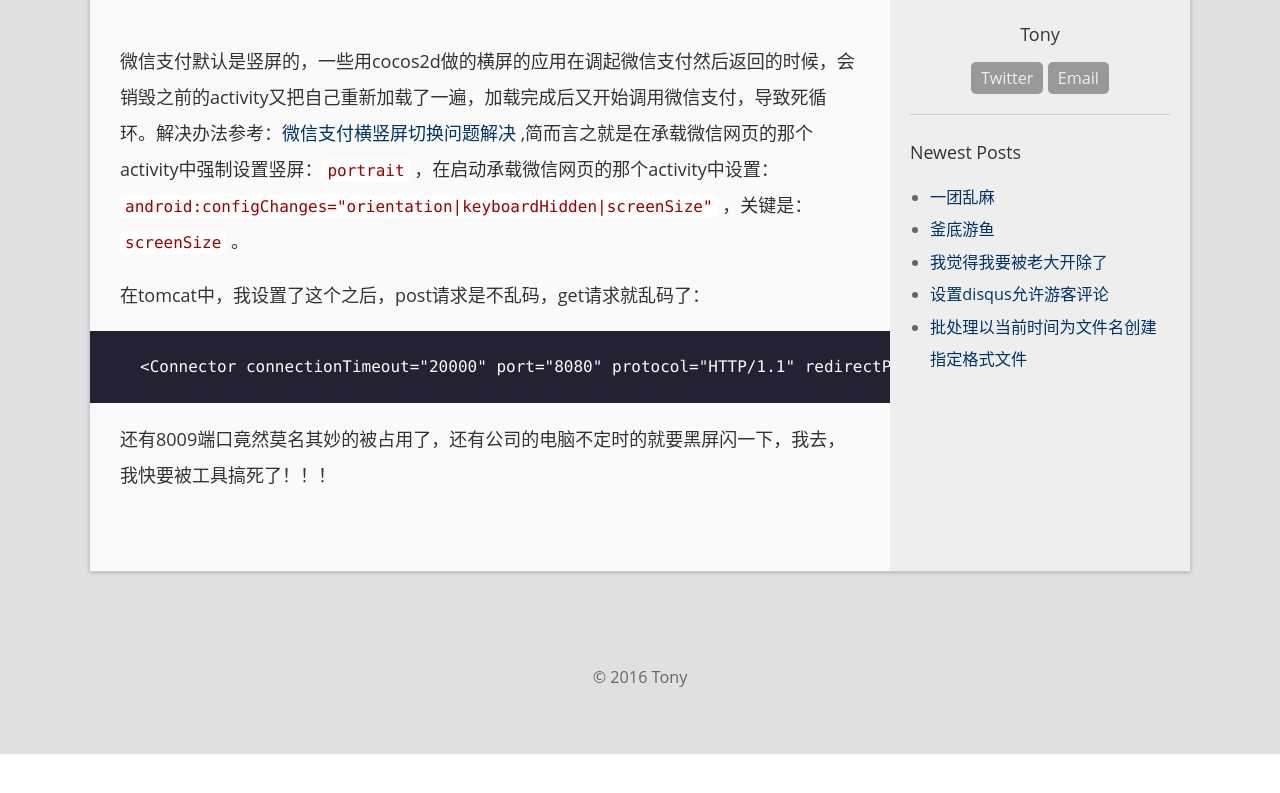
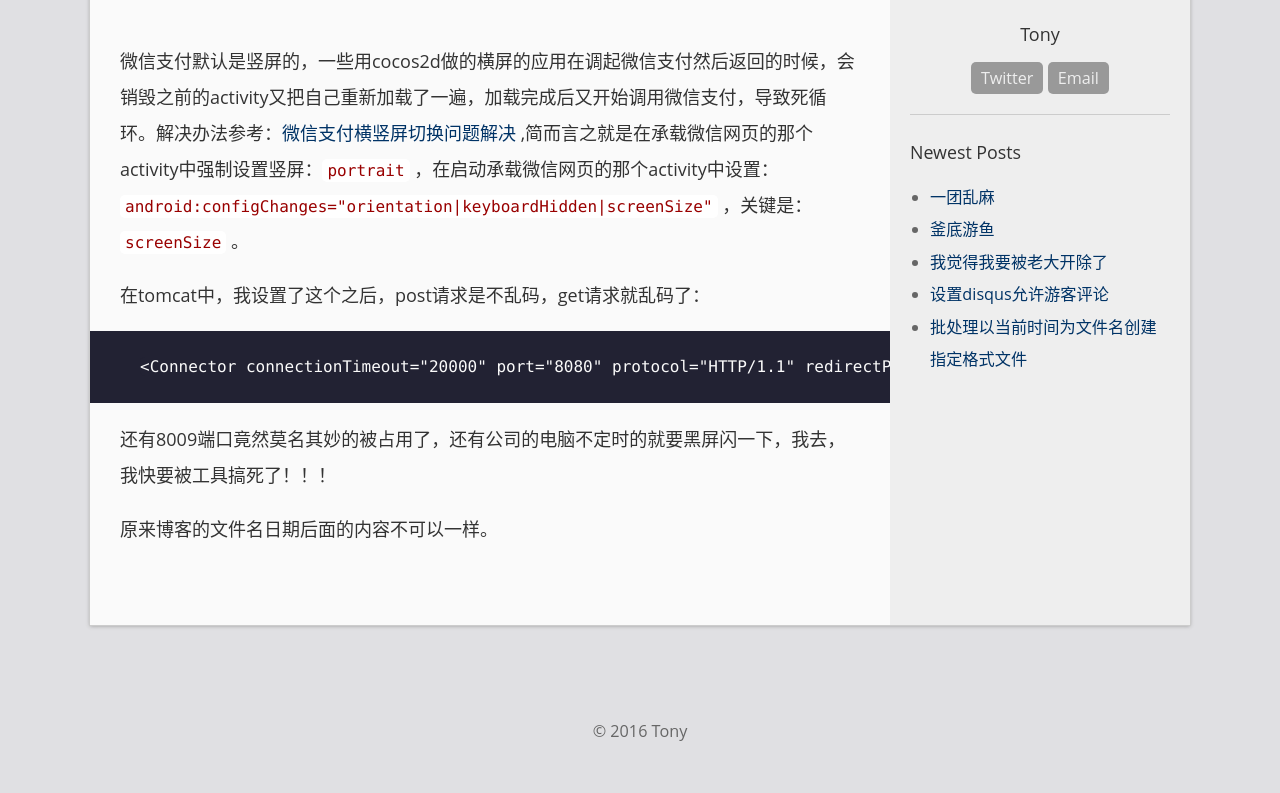
Before and after one commit to TonyPepelu/TonyPepelu.github.io, a Jekyll site: the page built from _posts/2016-03-30-note-fell-like-shit.md, in a window 1280 px wide, cut to the strip 265-1073 px from the top of the page. Shown: the top 793 px of the strip. Built offline with Jekyll 4.4.1, drawn with Linux system fonts in a browser that asks for light colours; comment, search, counter and statistics services are not loaded; before the commit the page ends 1019 px from its top, so only the background shows below that.

Commit message:
2016/03/30 周三

````diff
--- a/_posts/2016-03-30-note.md
+++ b/_posts/2016-03-30-note-fell-like-shit.md
@@ -15,3 +15,7 @@ categories: 日记
 ```
 
 还有8009端口竟然莫名其妙的被占用了，还有公司的电脑不定时的就要黑屏闪一下，我去，我快要被工具搞死了！！！
+
+
+
+原来博客的文件名日期后面的内容不可以一样。
````
Also changed, not shown: _posts/2016-03-26-note-what-ever-i-biubiubiu.md (renamed from _posts/2016-03-26-note.md).
